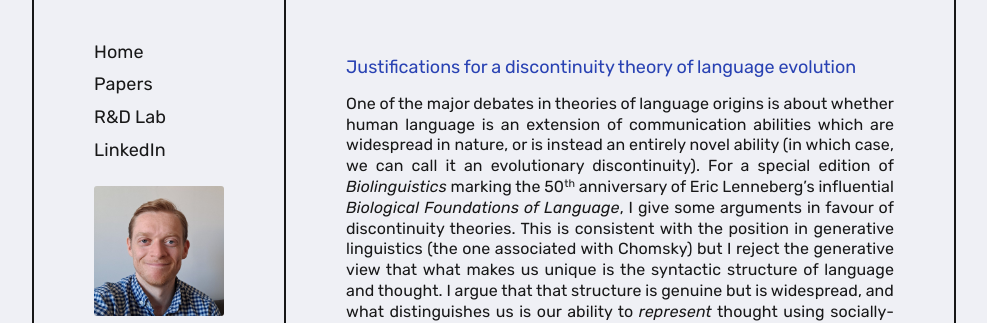
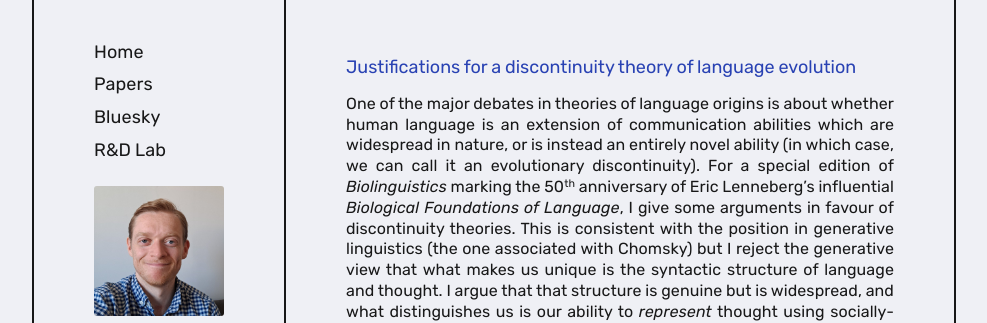
Before and after one commit to callumhackett/callumhackett.github.io, a Jekyll site: the page built from pages/papers.md, in a window 1280 px wide. Shown: the part 240-563 px from the top of the page, without its empty margins (146-1133 px from the left). Built offline with Jekyll 4.4.1, drawn with Linux system fonts in a browser that asks for light colours.

Commit message:
content updates

```diff
--- a/_includes/navigation.html
+++ b/_includes/navigation.html
@@ -1,7 +1,7 @@
 <div id="navigation">
     <div><p><a href="/index.html">Home</a></p></div>
     <div><p><a href="/papers">Papers</a></p></div>
+    <div><p><a href="https://bsky.app/profile/callumhackett.bsky.social" target="blank">Bluesky</a></p></div>
     <div><p><a href="https://lab.unlikely.ai/" target="blank">R&D Lab</a></p></div>
-    <div><p><a href="https://www.linkedin.com/in/callumhackett/" target="blank">LinkedIn</a></p></div>
     <div><img src="/assets/images/CH_profile.jpg" width=130px style="margin-top: 12px; border-radius: 3px;"/></div>
 </div>
```
